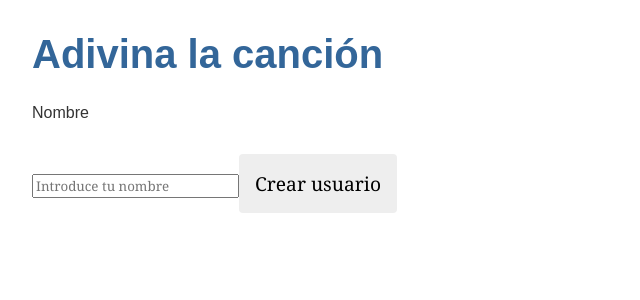
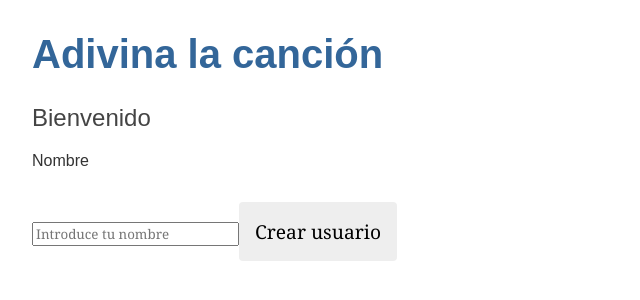
Before and after one commit to RodrigoFernandezSilio/TFM, an Angular app in the folder adivina_la_cancion_frontend/: page /inicio in a window 1280 px wide. Before the commit this address led to /. Shown: the top 300 px of the page, without its empty margins (0-640 px from the left). Built offline with nearby package versions, Linux system fonts and the light colour scheme.

Commit message:
Nueva característica: Navegación entre componentes

```diff
--- a/adivina_la_cancion_frontend/src/app/app.component.html
+++ b/adivina_la_cancion_frontend/src/app/app.component.html
@@ -1,2 +1,3 @@
 <h1>{{title}}</h1>
-<app-inicio></app-inicio>
+<h2>Bienvenido</h2>
+<router-outlet></router-outlet>
--- a/adivina_la_cancion_frontend/src/app/app.routes.ts
+++ b/adivina_la_cancion_frontend/src/app/app.routes.ts
@@ -1,3 +1,9 @@
 import { Routes } from '@angular/router';
+import { InicioComponent } from './inicio/inicio.component';
+import { MenuPrincipalComponent } from './menu-principal/menu-principal.component';
 
-export const routes: Routes = [];
+export const routes: Routes = [
+    { path: '', redirectTo: '/inicio', pathMatch: 'full' },
+    { path: 'inicio', component: InicioComponent },
+    { path: 'menu-principal', component: MenuPrincipalComponent },
+];
--- a/adivina_la_cancion_frontend/src/app/inicio/inicio.component.ts
+++ b/adivina_la_cancion_frontend/src/app/inicio/inicio.component.ts
@@ -1,4 +1,5 @@
 import { Component } from '@angular/core';
+import { Router } from '@angular/router';
 import { UsuarioService } from '../usuario.service';
 
 @Component({
@@ -10,7 +11,7 @@ import { UsuarioService } from '../usuario.service';
 })
 export class InicioComponent {
 
-  constructor(private usuarioService: UsuarioService) { }
+  constructor(private router : Router, private usuarioService: UsuarioService) { }
 
   crearUsuario(nombreUsuario: string) {
     console.log("Creando usuario...");
@@ -22,6 +23,8 @@ export class InicioComponent {
         console.error("Error al crear usuario:", error);
       }
     });
+
+    this.router.navigate(['/menu-principal']); // Redirige a /menu-principal
   }
 
 }
```
